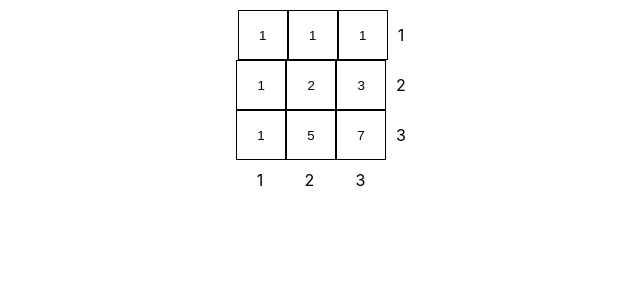
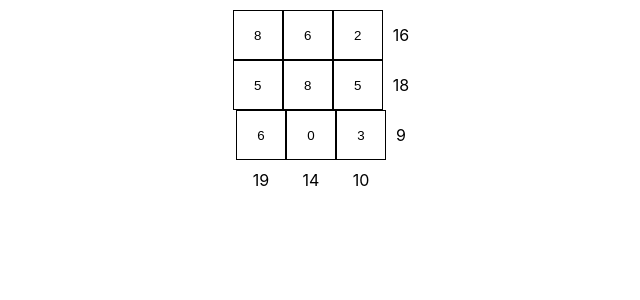
Before and after one commit to drmodun/Internship-16-Sumplete, a React (Create React App) app in the folder sumplate/: page / in a window 1280 px wide. Shown: the top 300 px of the page, without its empty margins (319-959 px from the left). Built offline with nearby package versions, Linux system fonts and the light colour scheme.

Commit message:
made random generation

```diff
--- a/sumplate/src/App.jsx
+++ b/sumplate/src/App.jsx
@@ -2,25 +2,61 @@ import { Row } from "./components/Game/Row";
 import { Square } from "./components/Game/Square";
 import "./index.css";
 import { useEffect, useState } from "react";
-
+import {values as initValues, resultRows as initResultRows, resultColumns as initResultColumns} from "./data.js";
 function App() {
-  const [values, setValues] = useState([
+  const [values, setValues] = useState(initValues);
+  const [states, setStates] = useState([
     [1, 1, 1],
-    [1, 2, 3],
-    [1, 5, 7],
+    [1, 1, 1],
+    [1, 1, 1],
   ]);
-  const [resultRows, setResultRows] = useState([1, 2, 3]);
-  const [resultColumns, setResultColumns] = useState([1, 2, 3]);
+  const [resultRows, setResultRows] = useState(initResultRows);
+  const [resultColumns, setResultColumns] = useState(initResultColumns);
+  useEffect(() => {
+    let sum = 0;
+    values.forEach((value, i) => {
+      values[i].forEach((value, j) => {
+        if (states[i][j] === 1)
+          sum += value;
+      })
+      if (sum === resultRows[i]) {
+        console.log("You win");
+        console.log(sum)
+        sum = 0;
+      }
+      else {
+        return
+      }
+    })
+    sum=0;
+    for (let i = 0; i < 3; i++) {
+      for (let j = 0; j < 3; j++) {
+        if (states[j][i] === 1)
+          sum += values[j][i];
+      }
+      if (sum === resultColumns[i]) {
+        console.log("You win");
+        console.log(sum)
+        sum = 0;
+      }
+      else {
+        return
+      }
+    }
+  }, [states])
+  function changeValue(x, y) {
+    setStates(prev => prev.map((state, i) => i === x - 1 ? state.map((state, j) => j === y ? (state === 0 ? 1 : 0) : state) : state));
+  }
   return (
     <div className="column">
-      <Row result ={1} values = {values[0]}></Row>
-      <Row result ={2} values = {values[1]}></Row>
-      <Row result ={3} values = {values[2]}></Row>
+      <Row result={resultRows[0]} values={values[0]} changeValue={changeValue}></Row>
+      <Row result={resultRows[1]} values={values[1]}changeValue={changeValue}></Row>
+      <Row result={resultRows[2]} values={values[2]}changeValue={changeValue}></Row>
       <div className="result-row">
-        {resultColumns.map((result) => {return <span>{result}</span>})}
-        </div>
+        {resultColumns.map((result) => { return <span>{result}</span> })}
+      </div>
     </div>
-    );
+  );
 }
 
 export default App;
--- a/sumplate/src/components/Game/Row.jsx
+++ b/sumplate/src/components/Game/Row.jsx
@@ -1,28 +1,34 @@
 import { useEffect, useState } from "react";
 import { Square } from "./Square";
-
-export const Row = (props) =>{
-    const [states , setStates] = useState([1, 1, 1]);
+export const Row = (props) => {
+    const [states, setStates] = useState([1, 1, 1]);
+    const [completed, setCompleted] = useState(false);
     const [values, setValues] = useState([props.values[0], props.values[1], props.values[2]]);
     function changeValue(index) {
-        setStates(states.map((state, i) => i === index ? (state === 0 ? 1 : 0) : state));
+        props.changeValue(props.index, index);
+        setStates(prev=>prev.map((state, i) => i === index ? (state === 0 ? 1 : 0) : state));
     }
-    useEffect(() =>{
+    useEffect(() => {
         let sum = 0;
-        values.forEach((value, i)=>{
-            if (states[i]===1)
-                sum+=value;
+        values.forEach((value, i) => {
+            if (states[i] === 1)
+                sum += value;
         })
-        if (sum===props.result){
+        if (sum === props.result) {
             console.log("You win");
+            console.log(sum)
+            setCompleted(true);
         }
-        console.log(sum)
+        else {
+            setCompleted(false);
+            console.log(sum)
+        }
     }, [states])
     return (
         <div className="row">
-            <Square index={0} changeValue={changeValue} value={values[0]}/>
-            <Square index={1} changeValue={changeValue} value={values[1]}/>
-            <Square index={2} changeValue={changeValue} value={values[2]}/>
+            <Square index={0} changeValue={changeValue} value={values[0]} />
+            <Square index={1} changeValue={changeValue} value={values[1]} />
+            <Square index={2} changeValue={changeValue} value={values[2]} />
             <span>{props.result}</span>
         </div>
     );
--- a/sumplate/src/components/Game/Square.jsx
+++ b/sumplate/src/components/Game/Square.jsx
@@ -5,12 +5,14 @@ export const Square = (props) => {
     function handleClick() {
         if (state === "") {
             setState("X");
+            props.changeValue(props.index);
         }
         else if (state === "O")
             setState("");
-        else if (state === "X")
+        else if (state === "X"){
             setState("O");
-        props.changeValue(props.index);
+            props.changeValue(props.index);
+        }
     }
     return (
         <div className="square">
--- /dev/null
+++ b/sumplate/src/data.js
@@ -0,0 +1,32 @@
+export const values = []
+export const resultRows = []
+export const resultColumns = []
+function generateValues() {
+    for (let i = 0; i < 3; i++) {
+        let row = [];
+        for (let j = 0; j < 3; j++) {
+            row.push(Math.floor(Math.random() * 10));
+        }
+        values.push(row);
+    }
+}
+
+function generateResults() {
+
+    for (let i = 0; i < 3; i++) {
+        let sum = 0;
+        for (let j = 0; j < 3; j++) {
+            sum += values[i][j];
+        }
+        resultRows.push(sum);
+    }
+    for (let i = 0; i < 3; i++) {
+        let sum = 0;
+        for (let j = 0; j < 3; j++) {
+            sum += values[j][i];
+        }
+        resultColumns.push(sum);
+    }
+}
+generateValues();
+generateResults();
```
